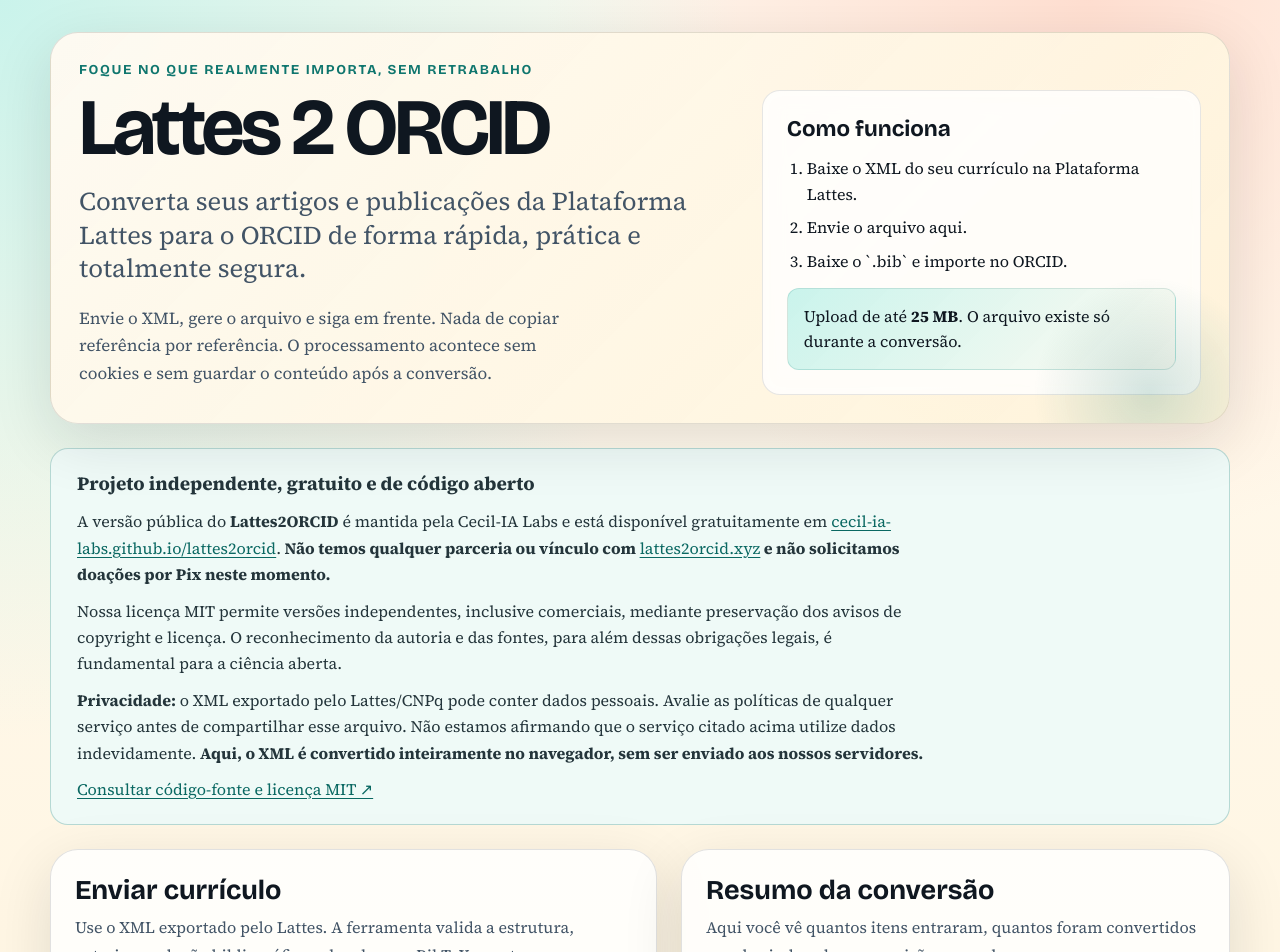
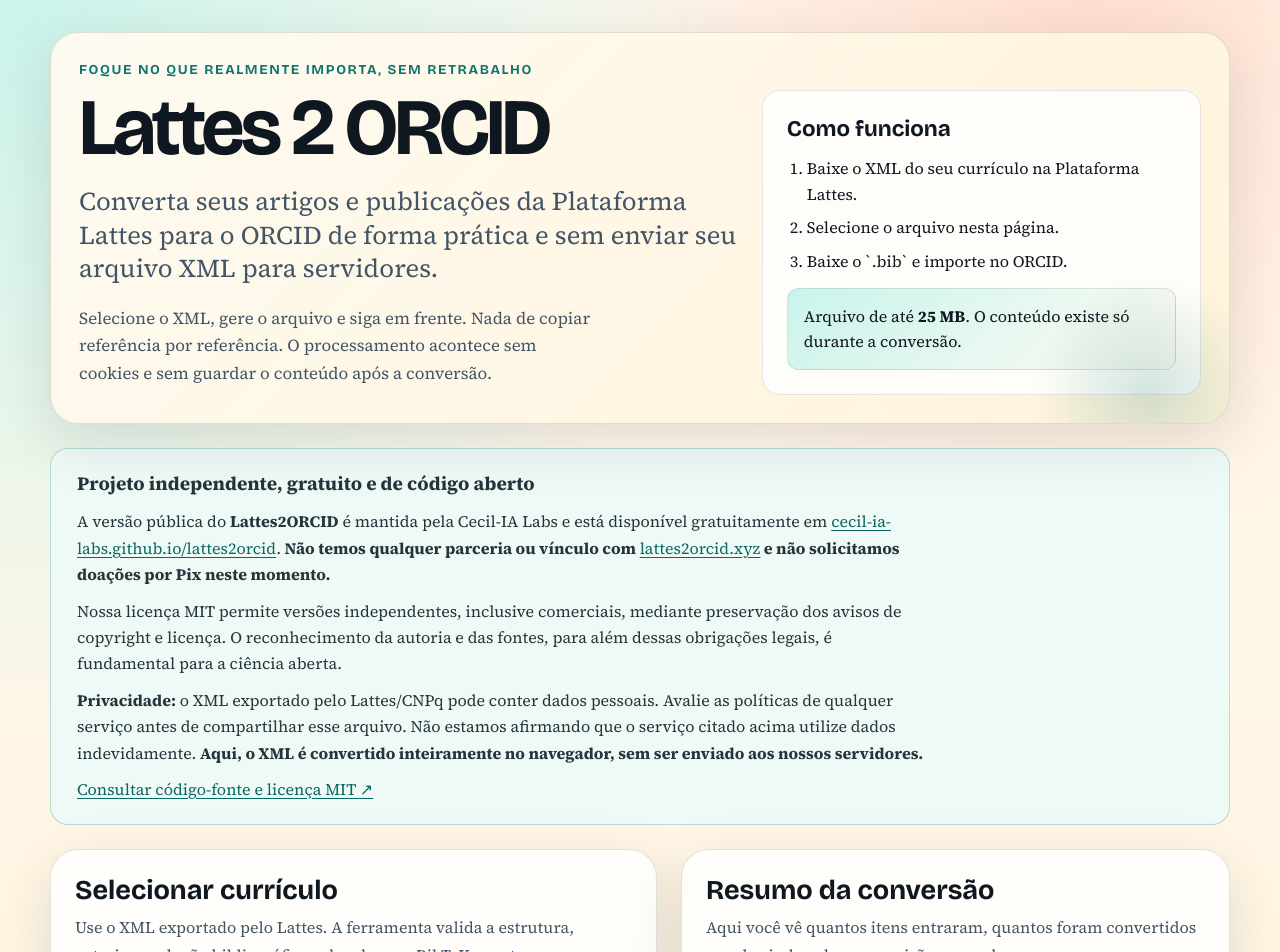
Before and after one commit to cecil-ia-labs/lattes2orcid, a React (Vite) app: page / in a window 1280 px wide. Shown: the top 952 px of the page. Built offline with nearby package versions, Linux system fonts and the light colour scheme.

Commit message:
content: make local-only Lattes XML processing explicit in converter UI

```diff
--- a/src/components/home-page.tsx
+++ b/src/components/home-page.tsx
@@ -104,10 +104,10 @@ export function HomePage() {
           <HeroText>
             <HeroTitle>Lattes 2 ORCID</HeroTitle>
             <HeroLead>
-              Converta seus artigos e publicações da Plataforma Lattes para o ORCID de forma rápida, prática e totalmente segura.
+              Converta seus artigos e publicações da Plataforma Lattes para o ORCID de forma prática e sem enviar seu arquivo XML para servidores.
             </HeroLead>
             <HeroCopy>
-              Envie o XML, gere o arquivo e siga em frente. Nada de copiar
+              Selecione o XML, gere o arquivo e siga em frente. Nada de copiar
               referência por referência. O processamento acontece sem cookies e
               sem guardar o conteúdo após a conversão.
             </HeroCopy>
@@ -116,11 +116,11 @@ export function HomePage() {
             <HeroCardTitle>Como funciona</HeroCardTitle>
             <InstructionList>
               <li>Baixe o XML do seu currículo na Plataforma Lattes.</li>
-              <li>Envie o arquivo aqui.</li>
+              <li>Selecione o arquivo nesta página.</li>
               <li>Baixe o `.bib` e importe no ORCID.</li>
             </InstructionList>
             <PrivacyNote>
-              Upload de até <strong>25 MB</strong>. O arquivo existe só durante
+              Arquivo de até <strong>25 MB</strong>. O conteúdo existe só durante
               a conversão.
             </PrivacyNote>
           </HeroCard>
@@ -154,7 +154,7 @@ export function HomePage() {
 
       <ContentGrid>
         <ConverterCard>
-          <SectionTitle>Enviar currículo</SectionTitle>
+          <SectionTitle>Selecionar currículo</SectionTitle>
           <SectionText>
             Use o XML exportado pelo Lattes. A ferramenta valida a estrutura,
             extrai a produção bibliográfica e devolve um BibTeX pronto para
```
